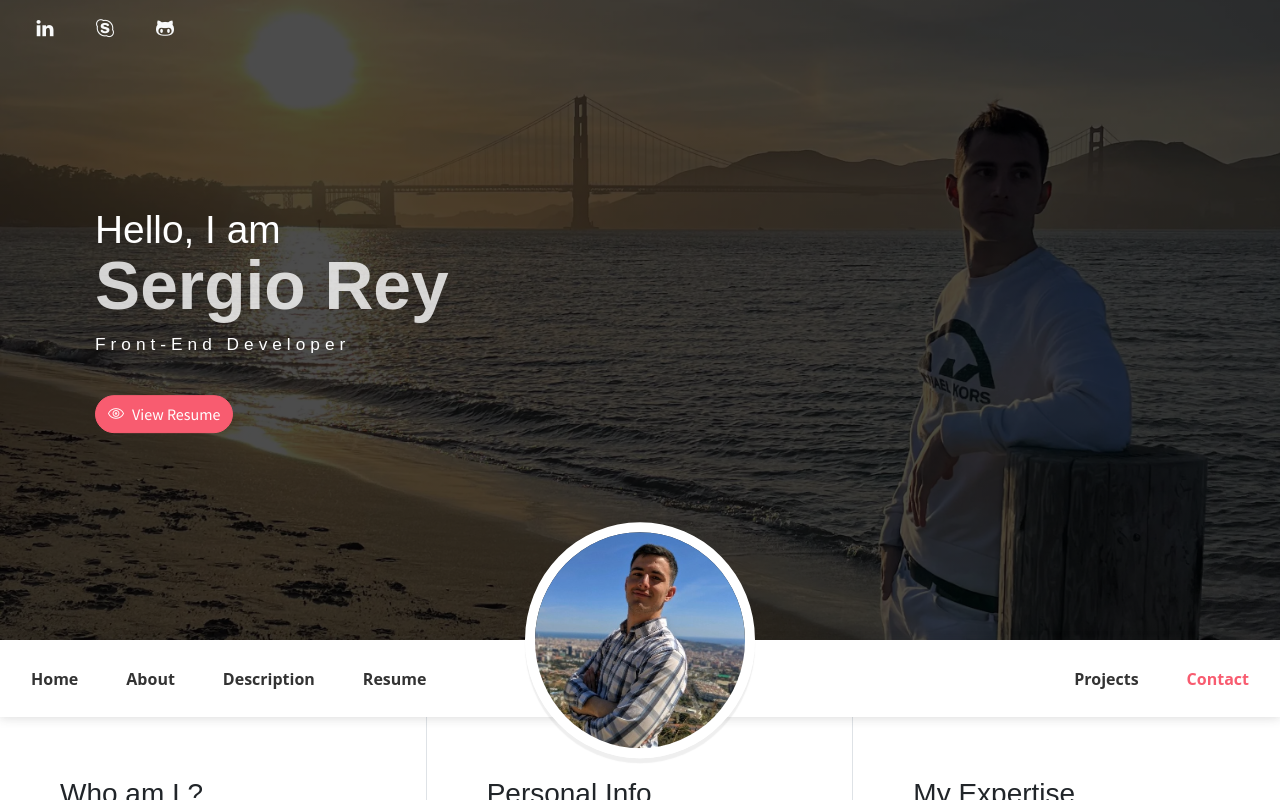
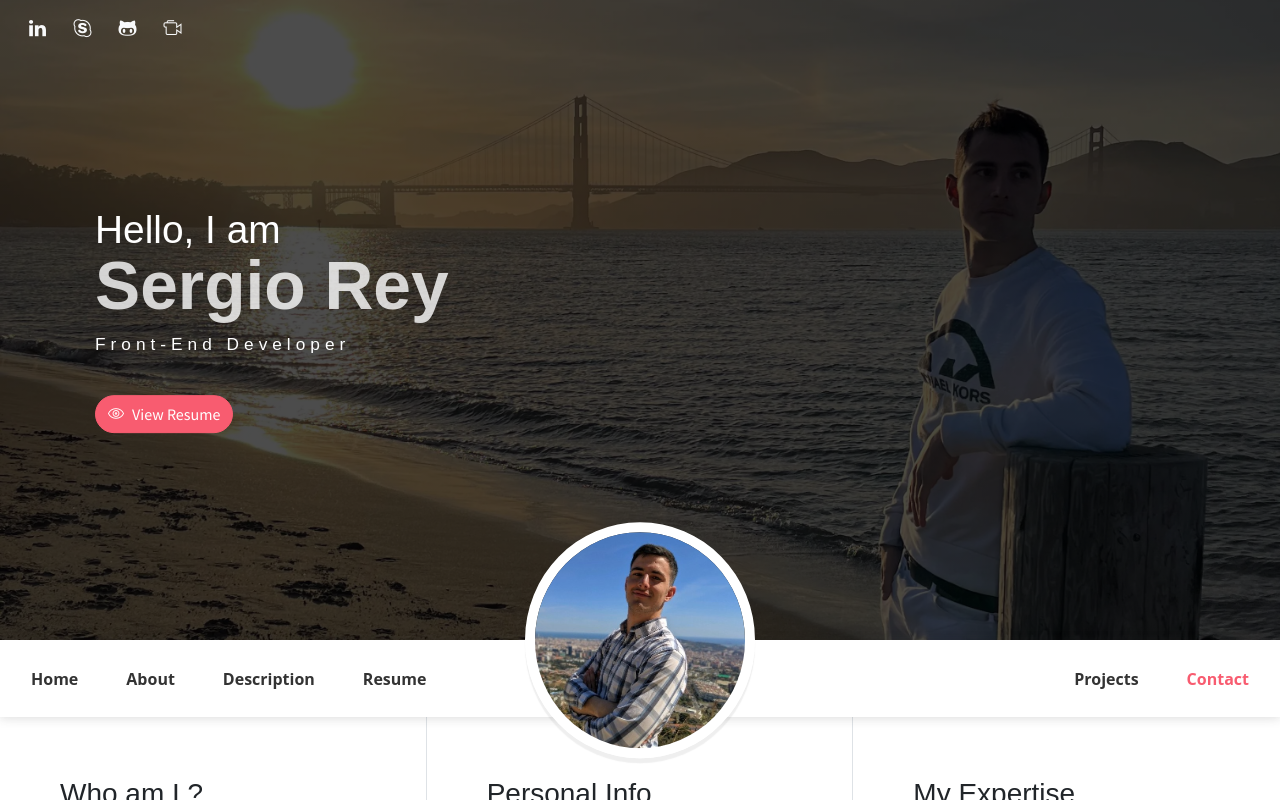
Before and after one commit to sergiorey23/sergiorey23.github.io, a website: page index.html in a window 1280 px wide. Shown: the top 800 px of the page. Drawn offline with Linux system fonts and the light colour scheme; some packages are replaced by stand-ins of ours.

Commit message:
video call icon added

```diff
--- a/index.html
+++ b/index.html
@@ -31,6 +31,9 @@
                     </li> -->
                 <li class="social-item">
                     <a class="social-link text-light" href="https://github.com/sergiorey23" target="_blank"><i class="ti-github" aria-hidden="true"></i></a>
+                </li>
+                <li class="social-item">
+                    <a class="social-link text-light" href="tel:+34 664510582"><i class="ti-video-camera" aria-hidden="true"></i></a>
                 </li>
             </ul>
             <div class="header-content">
```
